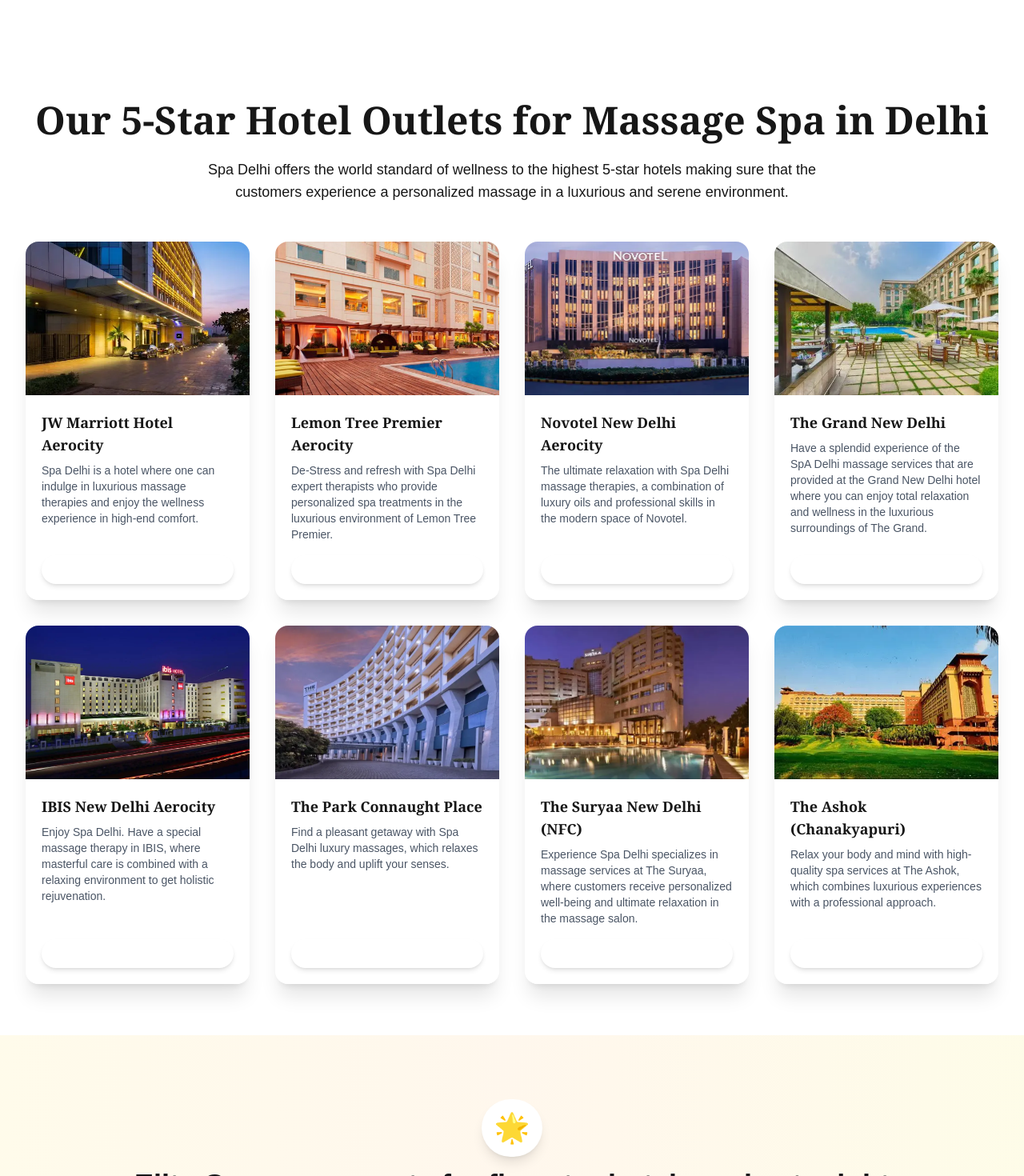
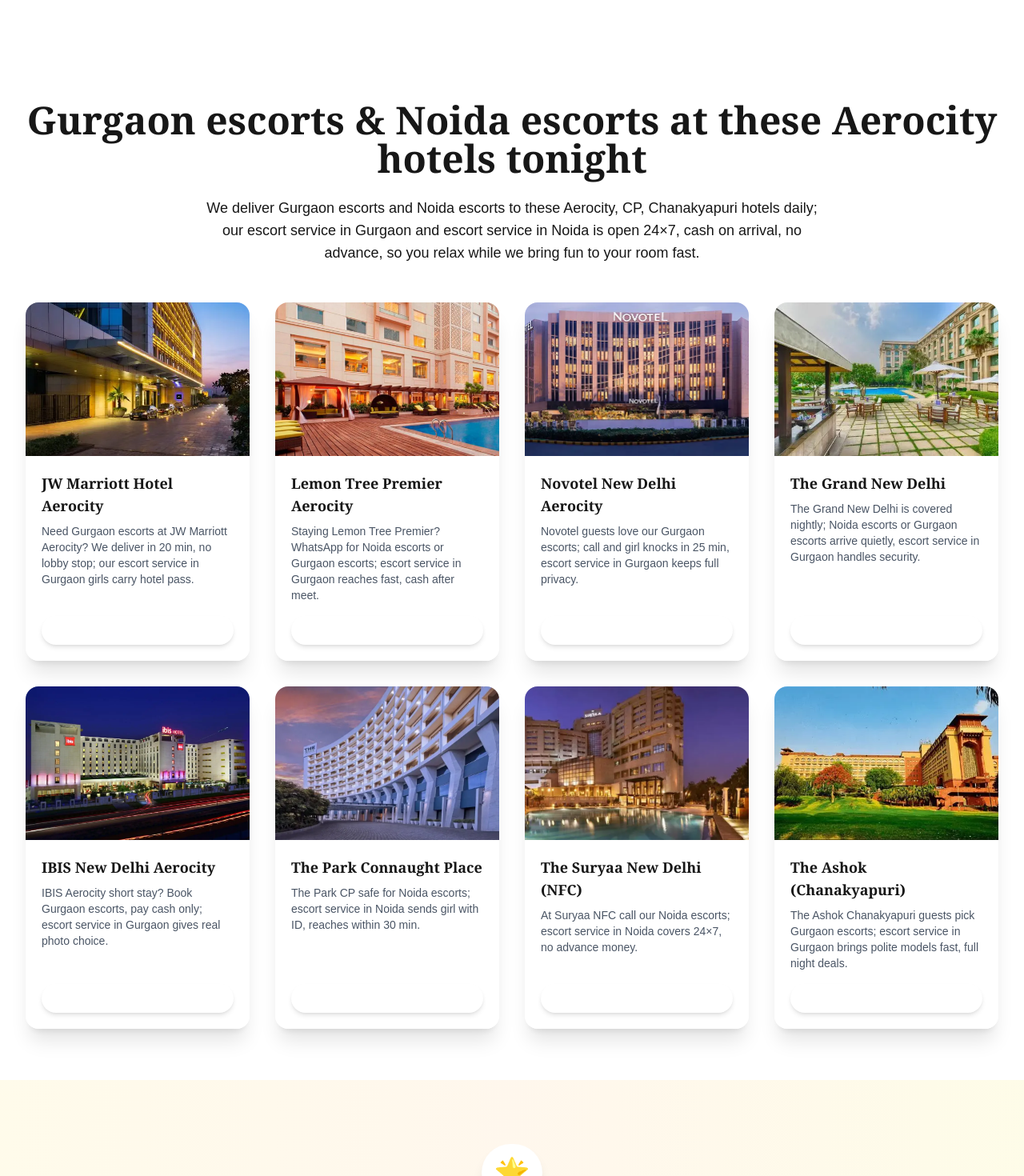
Before and after one commit to Prakash84/NewdelhiEs, a Next.js app: page /gurgaon-escorts in a window 1280 px wide. Shown: the part 1400-2870 px from the top of the page at 80% size. Built offline with nearby package versions, Linux system fonts and the light colour scheme.

Commit message:
production build ready

```diff
--- a/app/gurgaon-escorts/Outpage.tsx
+++ b/app/gurgaon-escorts/Outpage.tsx
@@ -37,17 +37,17 @@
     }
   ];
   const locations1 = [
-  "Bhopal", "Ludhiana", "Delhi", "Varanasi",
-  "Jamshedpur", "Hyderabad", "Chennai", "Rishikesh",
-  "Raipur", "Ghaziabad", "Amritsar", "Surat",
-  "Manali", "Dehradun", "Jammu", "Noida",
-  "Ambala", "Zirakpur", "Allahabad", "Jodhpur",
-  "Kochi", "Lucknow", "Haridwar", "Karnal",
-  "Chandigarh", "Guwahati", "Jaipur", "Indore",
-  "Navi Mumbai", "Ajmer", "Ranchi", "Patna",
-  "Visakhapatnam", "Vadodara", "Mohali", "Daman",
-  "Shimla", "Gurgaon", "Faridabad", "Goa",
-  "Pune", "Dwarka", "Jalandhar"
+  "Delhi Escorts", "Noida Escorts", "Aerocity Escorts", "Gurgaon Escorts",
+  "Mahipalpur Escorts", "Rohini Escorts", "Pritampura Escorts", "Escorts Connaught Place",
+  "Escorts Lajpatnagar", "Escorts Paharganj", "Escorts Dwarka", "Escorts Vasant Kunj",
+  "Escorts Greater Kailash", "Escorts new friends colony", "Escorts Green Park", "Escorts Saket",
+  // "Ambala", "Zirakpur", "Allahabad", "Jodhpur",
+  // "Kochi", "Lucknow", "Haridwar", "Karnal",
+  // "Chandigarh", "Guwahati", "Jaipur", "Indore",
+  // "Navi Mumbai", "Ajmer", "Ranchi", "Patna",
+  // "Visakhapatnam", "Vadodara", "Mohali", "Daman",
+  // "Shimla", "Gurgaon", "Faridabad", "Goa",
+  // "Pune", "Dwarka", "Jalandhar"
 ];
 const faqs = [
     {
@@ -110,49 +110,49 @@
     title: "JW Marriott Hotel Aerocity",
     image: "/images/JW Marriott Hotel Aerocity.webp",
     description:
-      "Spa Delhi is a hotel where one can indulge in luxurious massage therapies and enjoy the wellness experience in high-end comfort.",
+      "Need Gurgaon escorts at JW Marriott Aerocity? We deliver in 20 min, no lobby stop; our escort service in Gurgaon girls carry hotel pass.",
   },
   {
     title: "Lemon Tree Premier Aerocity",
     image: "/images/LemonTreePremierAerocity.webp",
     description:
-      "De-Stress and refresh with Spa Delhi expert therapists who provide personalized spa treatments in the luxurious environment of Lemon Tree Premier.",
+      "Staying Lemon Tree Premier? WhatsApp for Noida escorts or Gurgaon escorts; escort service in Gurgaon reaches fast, cash after meet.",
   },
   {
     title: "Novotel New Delhi Aerocity",
     image: "/images/NovotelNewDelhiAerocity.webp",
     description:
-      "The ultimate relaxation with Spa Delhi massage therapies, a combination of luxury oils and professional skills in the modern space of Novotel.",
+      "Novotel guests love our Gurgaon escorts; call and girl knocks in 25 min, escort service in Gurgaon keeps full privacy.",
   },
   {
     title: "The Grand New Delhi",
     image: "/images/TheGrandNewDelhi.webp",
     description:
-      "Have a splendid experience of the SpA Delhi massage services that are provided at the Grand New Delhi hotel where you can enjoy total relaxation and wellness in the luxurious surroundings of The Grand.",
+      "The Grand New Delhi is covered nightly; Noida escorts or Gurgaon escorts arrive quietly, escort service in Gurgaon handles security.",
   },
   {
     title: "IBIS New Delhi Aerocity",
     image: "/images/IBISNewDelhiAerocity.webp",
     description:
-      "Enjoy Spa Delhi. Have a special massage therapy in IBIS, where masterful care is combined with a relaxing environment to get holistic rejuvenation.",
+      "IBIS Aerocity short stay? Book Gurgaon escorts, pay cash only; escort service in Gurgaon gives real photo choice.",
   },
   {
     title: "The Park Connaught Place",
     image: "/images/TheParkConnaughtPlace.webp",
     description:
-      "Find a pleasant getaway with Spa Delhi luxury massages, which relaxes the body and uplift your senses.",
+      "The Park CP safe for Noida escorts; escort service in Noida sends girl with ID, reaches within 30 min.",
   },
   {
     title: "The Suryaa New Delhi (NFC)",
     image: "/images/TheSuryaaNewDelhi(NFC).webp",
     description:
-      "Experience Spa Delhi specializes in massage services at The Suryaa, where customers receive personalized well-being and ultimate relaxation in the massage salon.",
+      "At Suryaa NFC call our Noida escorts; escort service in Noida covers 24×7, no advance money.",
   },
   {
     title: "The Ashok (Chanakyapuri)",
     image: "/images/TheAshok(Chanakyapuri).webp",
     description:
-      "Relax your body and mind with high-quality spa services at The Ashok, which combines luxurious experiences with a professional approach.",
+      "The Ashok Chanakyapuri guests pick Gurgaon escorts; escort service in Gurgaon brings polite models fast, full night deals.",
   },
 ];
   return (
@@ -270,7 +270,7 @@
       whileInView={{ opacity: 1, y: 0 }}
       transition={{ duration: 0.6 }}
     >
-      Our 5-Star Hotel Outlets for Massage Spa in Delhi
+      Gurgaon escorts & Noida escorts at these Aerocity hotels tonight
     </motion.h2>
 
     {/* Description */}
@@ -280,7 +280,7 @@
       whileInView={{ opacity: 1 }}
       transition={{ duration: 0.6, delay: 0.2 }}
     >
-      Spa Delhi offers the world standard of wellness to the highest 5-star hotels making sure that the customers experience a personalized massage in a luxurious and serene environment.
+     We deliver Gurgaon escorts and Noida escorts to these Aerocity, CP, Chanakyapuri hotels daily; our escort service in Gurgaon and escort service in Noida is open 24×7, cash on arrival, no advance, so you relax while we bring fun to your room fast.
     </motion.p>
 
     {/* Cards */}
@@ -662,7 +662,7 @@
                          text-blue-700 font-semibold py-3 rounded-xl
                          transition duration-300 shadow-md"
             >
-              Call Girls in {city}
+               {city}
             </Link>
           ))}
         </div>
```
